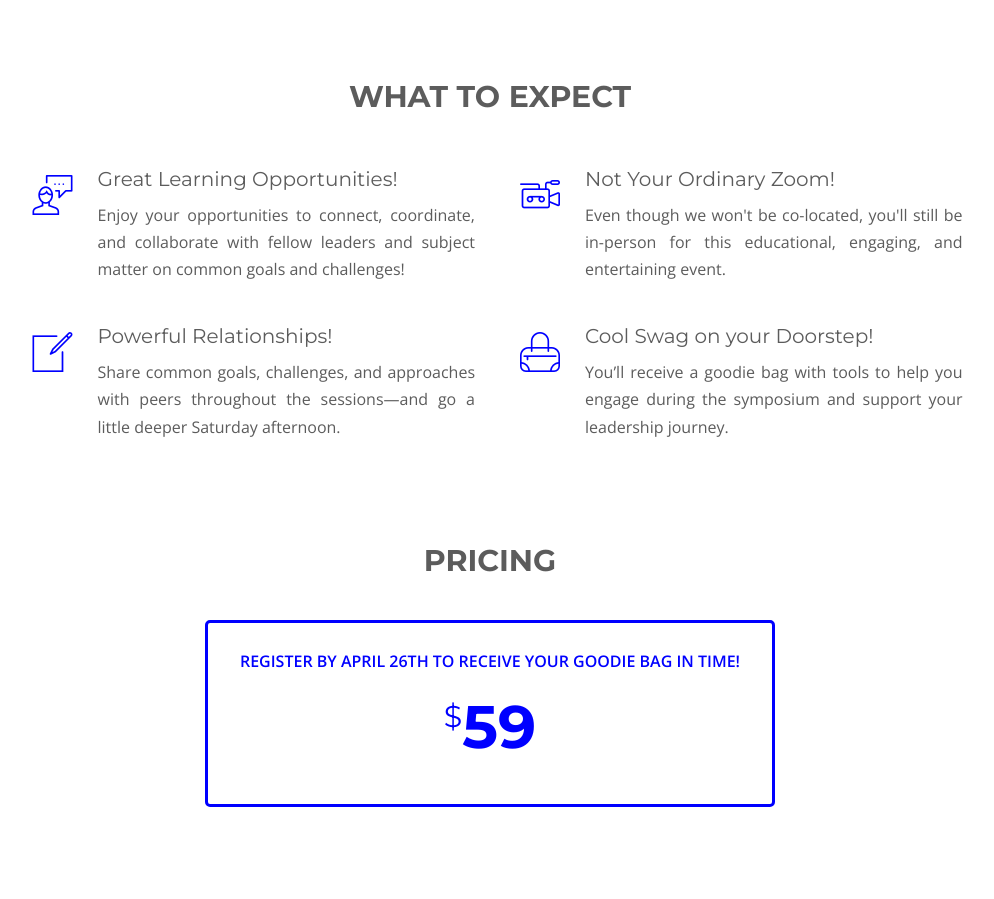
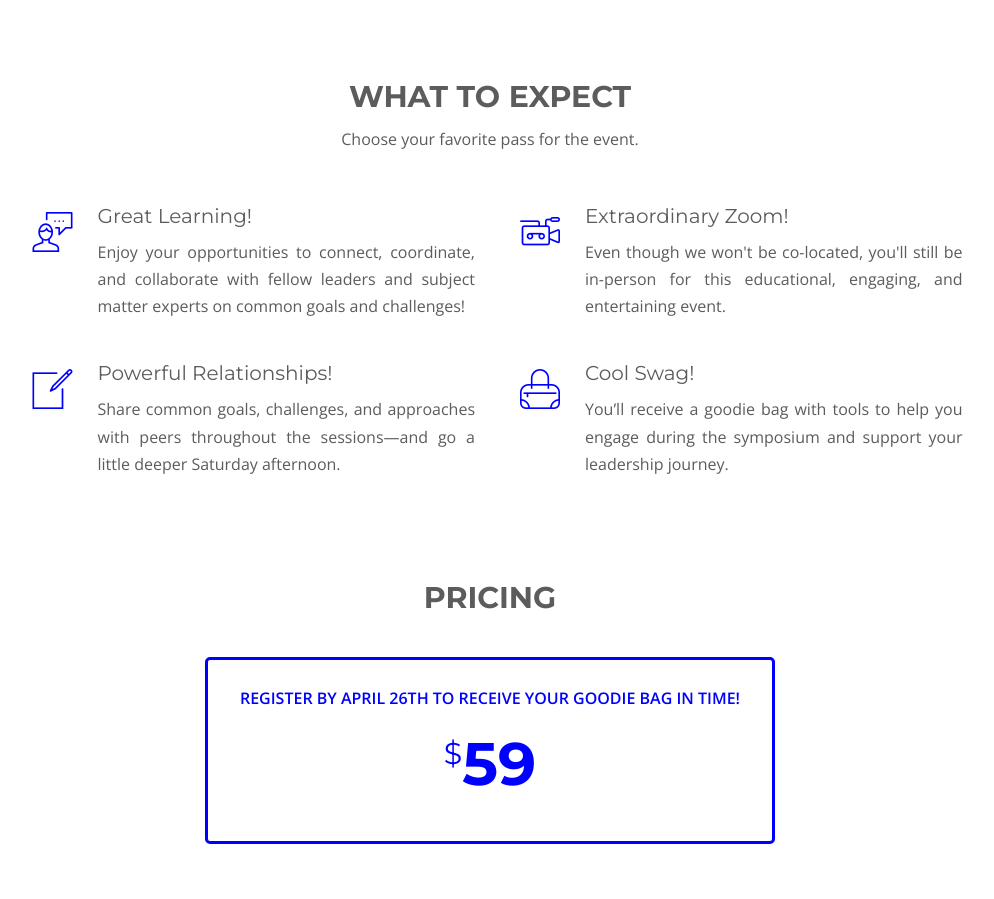
Before and after one commit to angiegdg/pdchr2020.github.io, a plain HTML site: page index.html in a window 1280 px wide. Shown: the part 2364-3263 px from the top of the page, without its empty margins (150-1144 px from the left). Drawn offline with nearby package versions, Linux system fonts and the light colour scheme; some packages are replaced by stand-ins of ours; a script that the page names is missing.

Commit message:
changes in sections of what to expect version2

```diff
--- a/index.html
+++ b/index.html
@@ -671,7 +671,7 @@
         <div class="container">
             <div class="section-title wow fadeInUp">
                 <h4>WHAT TO EXPECT</h4>
-
+                 <p >Choose your favorite pass for the event.</p>
             </div>
             <div class="row">
                 <div class="col-md-10 col-md-offset-1">
@@ -680,14 +680,14 @@
                         <div class="col-sm-6">
                             <div class="benefit-item wow fadeInLeft">
                                 <div class="benefit-icon"><i class="icon icon-speech-streamline-talk-user"> </i></div>
-                                <h6 class="benefit-title">Great Learning Opportunities!</h6>
-                                <p style="text-align: justify;">Enjoy your opportunities to connect, coordinate, and collaborate with fellow leaders and subject matter on common goals and challenges!</p>
+                                <h6 class="benefit-title">Great Learning!</h6>
+                                <p style="text-align: justify;">Enjoy your opportunities to connect, coordinate, and collaborate with fellow leaders and subject matter experts on common goals and challenges!</p>
                             </div>
                         </div>
                         <div class="col-sm-6">
                             <div class="benefit-item wow fadeInRight">
                                 <div class="benefit-icon"><i class="icon icon-camera-streamline-video"> </i></div>
-                                <h6 class="benefit-title">Not Your Ordinary Zoom!</h6>
+                                <h6 class="benefit-title">Extraordinary Zoom!</h6>
                                 <p style="text-align: justify;">Even though we won't be co-located, you'll still be in-person for this educational, engaging, and entertaining event.</p>
                             </div>
                         </div>
@@ -701,7 +701,7 @@
                         <div class="col-sm-6">
                             <div class="benefit-item wow fadeInRight">
                                 <div class="benefit-icon"> <i class="icon icon-bag-shopping-streamline"> </i></div>
-                                <h6 class="benefit-title">Cool Swag on your Doorstep!</h6>
+                                <h6 class="benefit-title">Cool Swag!</h6>
                                 <p style="text-align: justify;">You’ll receive a goodie bag with tools to help you engage during the symposium and support your leadership journey.</p>
                             </div>
                         </div>
```
